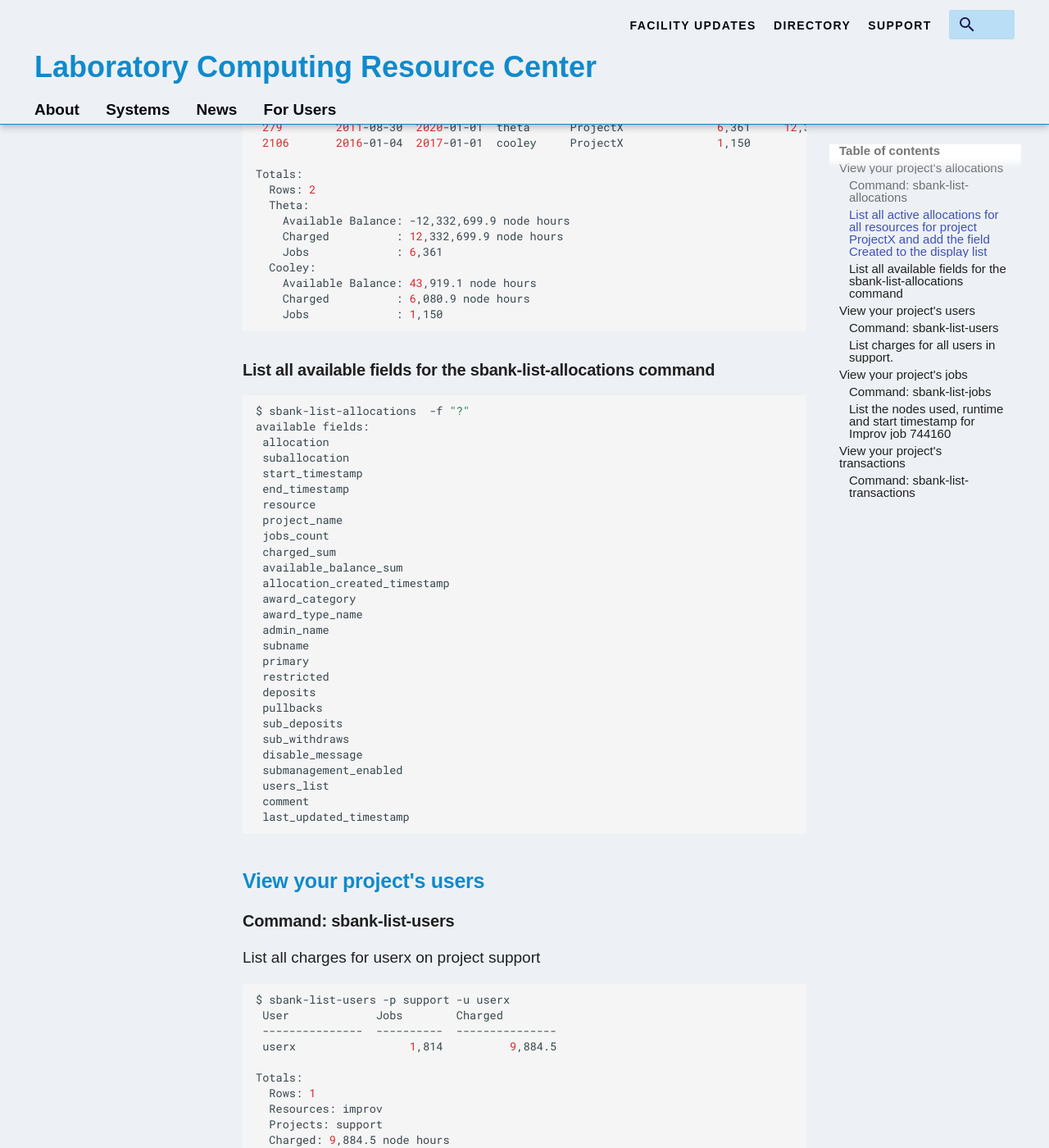
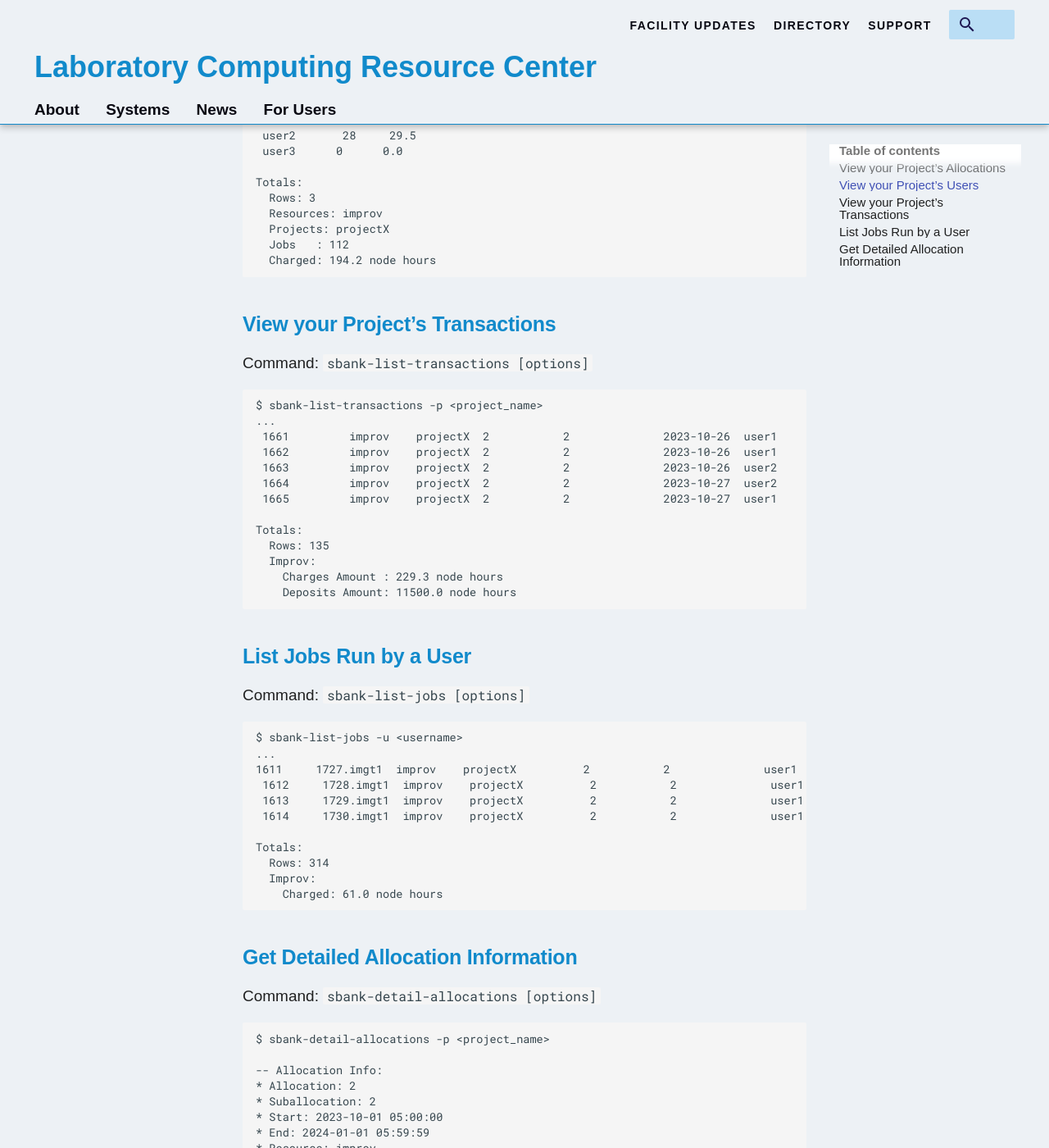
Before and after one commit to argonne-lcrc/user-guides, an MkDocs documentation site: the page built from docs/allocation-management/not_in_nav/sbank-examples.md, in a window 1280 px wide and 1400 px high, scrolled down 904 px. Shown: the whole window at 82% size. Built offline with MkDocs 1.6.1 and Material for MkDocs 9.7.7, drawn with Linux system fonts in a browser that asks for light colours; some web fonts are replaced; comment, search, counter and statistics services are not loaded; some of the changed text lies outside the part shown.

Commit message:
Sbank examples

````diff
--- a/docs/allocation-management/not_in_nav/sbank-examples.md
+++ b/docs/allocation-management/not_in_nav/sbank-examples.md
@@ -1,188 +1,154 @@
 # sbank Example Commands
 
-Below is a set of helpful commands to help you better manage the projects you have running at the LCRC.
-
-## View your project's allocations
-
-### **Command:** sbank-list-allocations
-
-Use this command to list all of your active allocations for a specific project [support]. This is useful when you need to provide this information in a report.
-
-```sh
-$ sbank-list-allocations -p support -r all
- Allocation  Suballocation  Start       End         Resource  Project  Jobs  Charged  Available Balance
- ----------  -------------  ----------  ----------  --------  -------  ----  -------  -----------------
- 2           2              2023-10-01  2024-01-01  improv    support   961  1,456.5            8,621.6
- 116         116            2023-10-01  2024-01-01  improv    support     3      7.0              496.9
-
-Totals:
-  Rows: 2
-  Improv:
-    Available Balance: 9,118.5 node hours
-    Charged          : 1,463.5 node hours
-    Jobs             : 964
+Below is a set of helpful commands to help you better manage the projects you have running on LCRC Improv.
 
 All transactions displayed are in Node Hours. Each Node Hour is 128 Core Hours. Balances and transactions displayed will update every 5 minutes.
+
+## View your Project’s Allocations
+Command: `sbank-list-allocations [options]`
+
+```
+$ sbank-list-allocations -p <project_name>
+Allocation  Suballocation  Start       End         Resource  Project  Jobs  Charged  Available Balance
+----------  -------------  ----------  ----------  --------  -------  ----  -------  -----------------
+2           2              2023-10-01  2024-01-01  improv    projectX    17     34.2             9965.8
+116         116            2023-10-01  2024-01-01  improv    projectX     0      0.0              500.0
+
+ Totals:
+   Rows: 2
+   Improv:
+     Available Balance: 10465.8 node hours
+     Charged          : 34.2 node hours
+     Jobs             : 17
 ```
 
-### List all active allocations for all resources for project ProjectX and add the field Created ﻿to the display list
-
-```sh
-$ sbank-list-allocations -r all  -p ProjectX -f "+created"
- Id         Start       End         Resource   Project          Jobs        Charged          Available Balance  Created
- ---------  ----------  ----------  ---------  ---------------  ----------  ---------------  -----------------  ----------
- 279        2011-08-30  2020-01-01  theta      ProjectX              6,361     12,332,699.9      -12,332,699.9  2013-02-22
- 2106       2016-01-04  2017-01-01  cooley     ProjectX              1,150          6,080.9           43,919.1  2016-01-04
-
-Totals:
-  Rows: 2
-  Theta:
-    Available Balance: -12,332,699.9 node hours
-    Charged          : 12,332,699.9 node hours
-    Jobs             : 6,361
-  Cooley:
-    Available Balance: 43,919.1 node hours
-    Charged          : 6,080.9 node hours
-    Jobs             : 1,150
-```
-
-### List all available fields for the sbank-list-allocations command
-
-```sh
-$ sbank-list-allocations  -f "?"
-available fields:
- allocation
- suballocation
- start_timestamp
- end_timestamp
- resource
- project_name
- jobs_count
- charged_sum
- available_balance_sum
- allocation_created_timestamp
- award_category
- award_type_name
- admin_name
- subname
- primary
- restricted
- deposits
- pullbacks
- sub_deposits
- sub_withdraws
- disable_message
- submanagement_enabled
- users_list
- comment
- last_updated_timestamp
-```
-
-## View your project's users
-
-### **Command:** sbank-list-users
-
-List all charges for userx on project support
-
-```sh
-$ sbank-list-users -p support -u userx
- User             Jobs        Charged
- ---------------  ----------  ---------------
- userx                 1,814          9,884.5
-
-Totals:
-  Rows: 1
-  Resources: improv
-  Projects: support
-  Charged: 9,884.5 node hours
-  Jobs   : 1,814
-```
-
-### List charges for all users in support.
-
-This works for project leads (i.e. PIs, Co-PIs, Proxies), since they can see everything in their own projects.
-
-```sh
-$ sbank-list-users -p support
- User             Jobs        Charged
- ---------------  ----------  ---------------
- user1                   120          4,243.7
- user2                     0              0.0
- user3                     0              0.0
- user4                   181          1,195.5
- user5                     0              0.0
- user6                 2,560         10,868.7
- user7                     0              0.0
- user8                     0              0.0
- user9                     0              0.0
- user10                    7              3.5
- user11                    0              0.0
-
-
-Totals:
-  Rows: 11
-  Resources: improv
-  Projects: support
-  Charged: 16,311.4 node hours
-  Jobs   : 2,868
+## View your Project’s Users
+Command: `sbank-list-users [options]`
 
 ```
-
-## View your project's jobs
-
-List jobs for user "userx" for jobs that started in the range 2016-02-15<= started < 2016-02-29 and add the transactions related to the job
-
-### **Command:** sbank-list-jobs
-
-**Note:** The job with the refund ```transaction_ids_list field can be shorten all the way to "t" in the -f "+ t"```
-
-```sh
-$ sbank-list-jobs -u userx -f "+ t" -S "2023-10-01...2023-11-20"
- Eventid  Jobid       Resource  Project          Allocation  Suballocation  User      Duration  Charged  Transaction Ids
- -------  ----------  --------  ---------------  ----------  -------------  --------  --------  -------  ---------------
- ...
- 5488     6333.imgt1  improv    support          2           2              userx     0:01:26       2.4  CHARGE-5408
- 5710     6557.imgt1  improv    support          2           2              userx     0:00:27       0.8  CHARGE-5555
- 5711     6558.imgt1  improv    support          2           2              userx     0:00:26       0.7  CHARGE-5556
-
-Totals:
-  Rows: 317
-  Improv:
-    Charged      : 792.8 node hours
-Date  filters (UTC):"2023-10-01 00:00:00" <= start < "2023-11-20 00:00:00"
-```
-
-### List the nodes used, runtime and start timestamp for Improv job 744160
-
-**Note**: To display the date and time we increased the the number of characters of start_timestamp to 19
-
-```sh
-$ sbank l j -r improv -j 50576 -f "jobid nodes_used runtime start_timestamp:19" Jobid Nodes Used Runtime Start --------- ---------- --------- ------------------- 50576 512 1:00:49 2013-01-16 21:49:30 Totals: Rows: 1
-```
-
-## View your project's transactions
-
-### **Command:** sbank-list-transactions
-
-List of transactions that where at or after 2016-02-29 for ProjectX add fields: job_duration, nodes_used and hosts
-
-**Note**:
-
-- job_duration, nodes_used and hosts are shorten, but they are still uniquely identified
-- host has the left justified width of 20, specified as "h:-20"
-
-```sh
-$ sbank-list-transactions -p ProjectX --at "ge 2016-02-29" -f "+ job_d nodes_u h:-20" -r theta
- Id         Resource   Project          Allocation  At          User             Transaction Type  Amount           Jobid      Job Duration  Nodes Used  Hosts
- ---------  ---------  ---------------  ----------  ----------  ---------------  ----------------  ---------------  ---------  ------------  ----------  --------------------
- 1025426    theta       ProjectX         2147        2016-02-29  userx            CHARGE                   48,005.1  740587     1:27:54       2048        MIR-00800-33BF1-2048
- 1028046    theta       ProjectX         2147        2016-03-01  userx            CHARGE                  147,647.1  742090     4:30:21       2048        MIR-40000-733F1-2048
- 1028755    theta       ProjectX         2147        2016-03-02  userx            CHARGE                1,576,068.0  742126     6:00:44       16384       MIR-04000-77FF1-1638
+$ sbank-list-users -p <project_name>
+ User       Jobs  Charged
+ ---------  ----  -------
+ user1       57    164.7
+ user2       28     29.5
+ user3      0      0.0
 
 Totals:
   Rows: 3
-  Theta:
-    Charges Amount: 1,771,720.2 node hours
-    Job Duration  : 11:58:98
-Date  filters (UTC) : at >= "2016-02-29 00:00:00",
+  Resources: improv
+  Projects: projectX
+  Jobs   : 112
+  Charged: 194.2 node hours
 ```
+
+## View your Project’s Transactions
+Command: `sbank-list-transactions [options]`
+
+```
+$ sbank-list-transactions -p <project_name>
+...
+ 1661         improv    projectX  2           2              2023-10-26  user1     CHARGE       0.0  1752.imgt1
+ 1662         improv    projectX  2           2              2023-10-26  user1     CHARGE       0.0  1753.imgt1
+ 1663         improv    projectX  2           2              2023-10-26  user2     CHARGE       0.0  1754.imgt1
+ 1664         improv    projectX  2           2              2023-10-27  user2     CHARGE       0.0  1755.imgt1
+ 1665         improv    projectX  2           2              2023-10-27  user1     CHARGE       0.0  1756.imgt1
+
+Totals:
+  Rows: 135
+  Improv:
+    Charges Amount : 229.3 node hours
+    Deposits Amount: 11500.0 node hours
+```
+
+## List Jobs Run by a User
+Command: `sbank-list-jobs [options]`
+
+```
+$ sbank-list-jobs -u <username>
+...
+1611     1727.imgt1  improv    projectX          2           2              user1  0:00:26       0.1
+ 1612     1728.imgt1  improv    projectX          2           2              user1  0:00:28       0.1
+ 1613     1729.imgt1  improv    projectX          2           2              user1  0:00:26       0.1
+ 1614     1730.imgt1  improv    projectX          2           2              user1  0:00:26       0.1
+
+Totals:
+  Rows: 314
+  Improv:
+    Charged: 61.0 node hours
+```
+
+## Get Detailed Allocation Information
+Command: `sbank-detail-allocations [options]`
+
+```
+$ sbank-detail-allocations -p <project_name>
+
+-- Allocation Info:
+* Allocation: 2
+* Suballocation: 2
+* Start: 2023-10-01 05:00:00
+* End: 2024-01-01 05:59:59
+* Resource: improv
+* Project: projectX
+* Jobs: 1,517
+* Charged: 3,001.3
+* Available Balance: 7,076.8
+* Allocation Created: 2023-08-11 06:44:25
+* Award Category: NA
+* Award Type: NA
+* Subname: None
+* Primary: 1
+* Restricted: 0
+* Deposits: 10,078.1
+* Pullbacks: 0.0
+* Sub Deposits: 0.0
+* Sub Withdraws: 0.0
+* Disable Message: None
+* Submanagement Enabled: 0
+* Users: None
+* Comment: None
+* Last Updated: 2023-10-19 14:05:24
+* Allocation History: No updates
+* Suballocation History: No updates
+
+-- Allocation Info:
+* Allocation: 116
+* Suballocation: 116
+* Start: 2023-10-01 05:00:00
+* End: 2024-01-01 05:59:59
+* Resource: improv
+* Project: projectX
+* Jobs: 3
+* Charged: 7.0
+* Available Balance: 496.9
+* Allocation Created: 2023-10-19 04:45:42
+* Award Category: NA
+* Award Type: NA
+* Subname: None
+* Primary: 1
+* Restricted: 0
+* Deposits: 503.9
+* Pullbacks: 0.0
+* Sub Deposits: 0.0
+* Sub Withdraws: 0.0
+* Disable Message: None
+* Submanagement Enabled: 0
+* Users: None
+* Comment: None
+* Last Updated: 2023-10-19 14:50:36
+* Allocation History: No updates
+* Suballocation History: No updates
+
+Totals:
+  Items: 2
+  Improv:
+    Available Balance: 7,573.8 node hours
+    Charged          : 3,008.3 node hours
+    Deposits         : 10,582.0 node hours
+    Jobs             : 1,520
+    Pullbacks        : 0.0 node hours
+    Sub Deposits     : 0.0 node hours
+    Sub Withdraws    : 0.0 node hours
+```
+
+If you are looking for a specific piece of information from sbank that is not listed above, please contact LCRC Support.
````
Also changed, not shown: docs/allocation-management/lcrc-sbank-allocation-accounting-system.md (+0 -2 lines), docs/running-jobs-at-lcrc/overview.md (+2 -2 lines).
